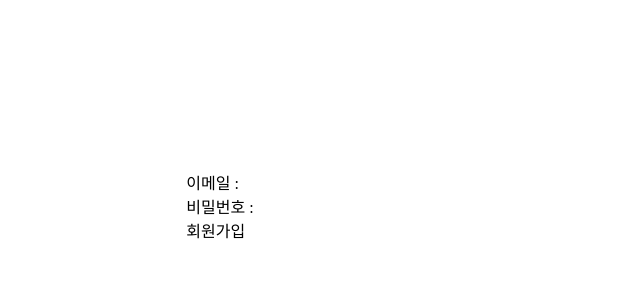
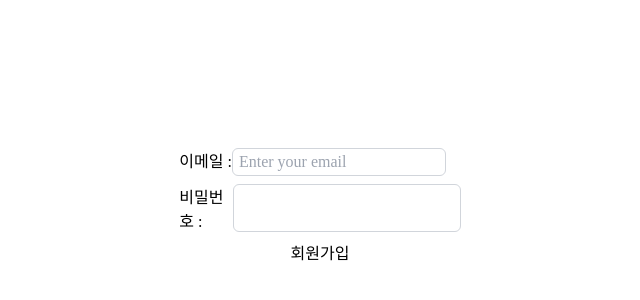
Before and after one commit to umsungjun/wanted-pre-onboarding-frontend, a React (Create React App) app: page /signup in a window 1280 px wide. Shown: the part 194-494 px from the top of the page, without its empty margins (320-960 px from the left). Built offline with nearby package versions, Linux system fonts and the light colour scheme.

Commit message:
회원가입 디자인

```diff
--- a/src/Pages/SignUp.tsx
+++ b/src/Pages/SignUp.tsx
@@ -38,20 +38,25 @@ export default function SignUp() {
   };
 
   return (
-    <>
-      이메일 :
+    <section className="flex gap-2 flex-col content-center justify-center rounded-l-md bg-white">
+      <div className="flex">
+        <span>이메일 :</span>
         <input
           data-testid="email-input"
+          placeholder="Enter your email"
+          className="block rounded-md border border-gray-300 focus:border-purple-700 focus:outline-none focus:ring-1 focus:ring-purple-700 py-1 px-1.5 text-gray-500"
           onChange={(e) => setEmail(e.target.value)}
         />
-      <br />
-      비밀번호 :
+      </div>
+      <div className="flex">
+        <span>비밀번호 :</span>
         <input
           data-testid="password-input"
           type="password"
+          className="block w-full rounded-md border border-gray-300 focus:border-purple-700 focus:outline-none focus:ring-1 focus:ring-purple-700 py-1 px-1.5 text-gray-500"
           onChange={(e) => setPassWord(e.target.value)}
         />
-      <br />
+      </div>
       <button
         data-testid="signup-button"
         disabled={btnDisable}
@@ -59,6 +64,6 @@ export default function SignUp() {
       >
         회원가입
       </button>
-    </>
+    </section>
   );
 }
```
Lines whose indentation alone changed are shown as unchanged.
